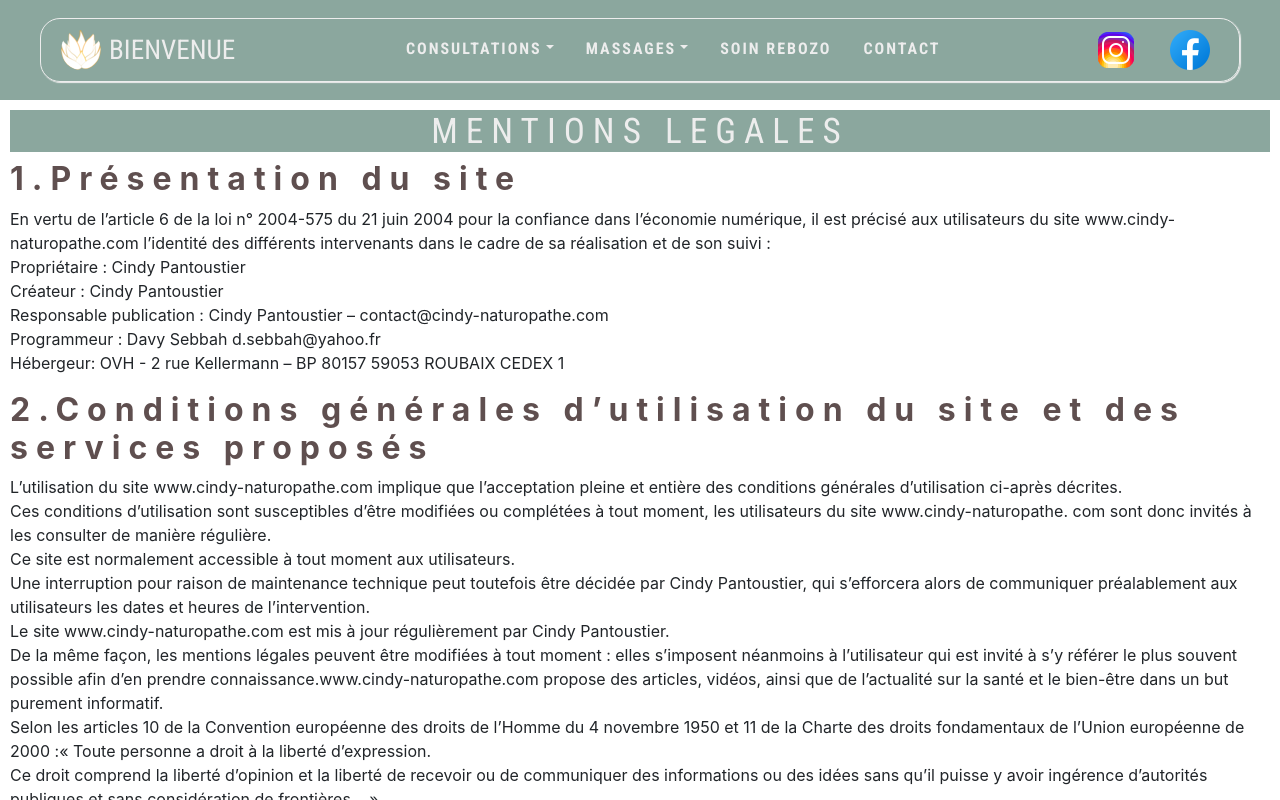
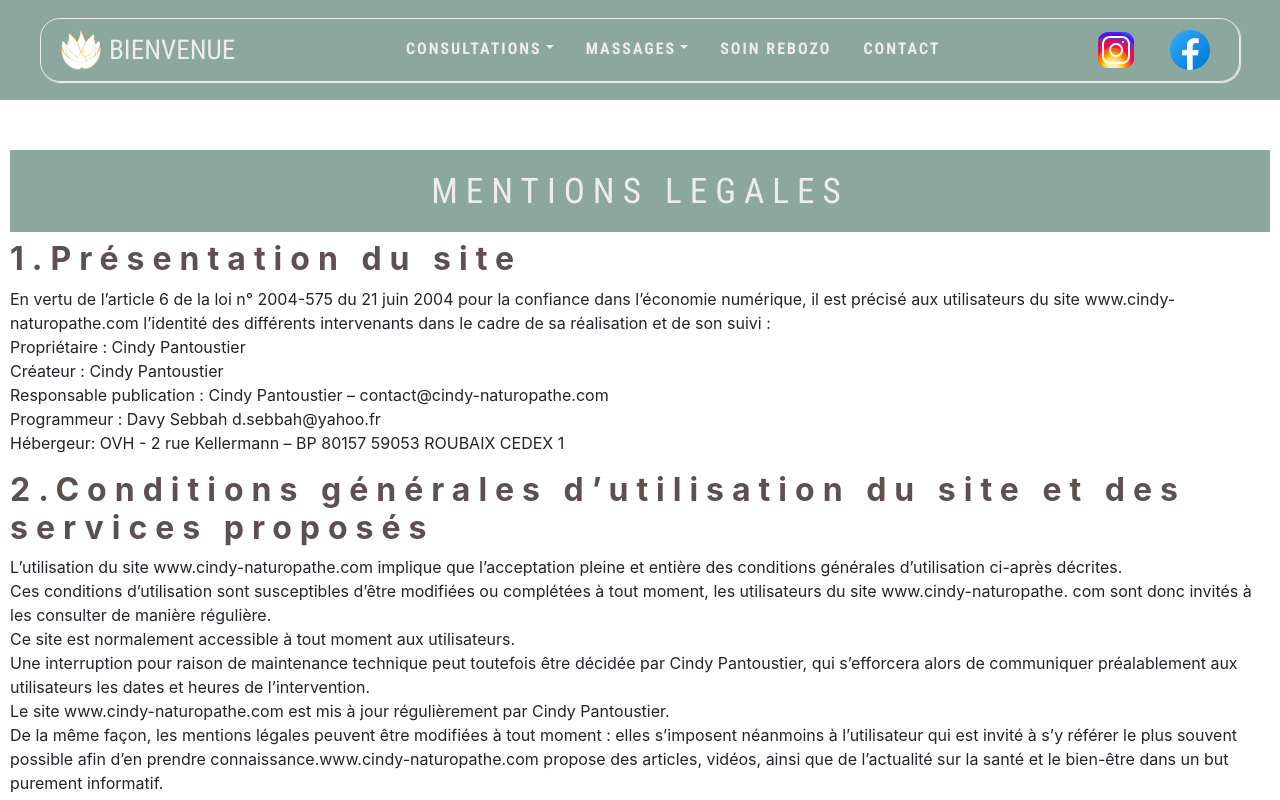
Before and after one commit to DavyHaYehoudi/CindyWebsite, a React (Create React App) app: page /mentions_legales in a window 1280 px wide. Shown: the top 800 px of the page. Built offline with nearby package versions, Linux system fonts and the light colour scheme.

Commit message:
ancres mentions légales + autofocus formulaire contact

```diff
--- a/src/Layout/Footer.js
+++ b/src/Layout/Footer.js
@@ -1,7 +1,7 @@
 import React from "react";
 import logo from "../medias/icons/logo.png";
 import ContactButton from "../components/ContactButton";
-import { Link, useLocation } from "react-router-dom";
+import { useLocation } from "react-router-dom";
 import { HashLink } from "react-router-hash-link";
 
 const Footer = () => {
@@ -39,7 +39,7 @@ const Footer = () => {
       <div className="sub-footer2">
         <p>
           {" "}
-          <Link to="/mentions_legales#presentation">Mentions légales</Link>{" "}
+          <HashLink to="/mentions_legales#mleg">Mentions légales</HashLink>{" "}
         </p>
       </div>
     </div>
--- a/src/pages/Contact.js
+++ b/src/pages/Contact.js
@@ -1,4 +1,4 @@
-import React, { useRef, useState } from "react";
+import React, { useEffect, useRef, useState } from "react";
 import Headband from "../components/Headband";
 import { FontAwesomeIcon } from "@fortawesome/react-fontawesome";
 import { faMobileScreen } from "@fortawesome/free-solid-svg-icons";
@@ -30,6 +30,13 @@ const Contact = () => {
         }
       );
   };
+  // L autofocus ne fonctionne pas toujours au chargement de la page
+  useEffect(() => {
+    setTimeout(() => {
+      document.getElementById('nom').focus();
+    }, 0);
+  }, []);
+
 
   return (
     <div>
--- a/src/pages/MentionsLegales.js
+++ b/src/pages/MentionsLegales.js
@@ -1,16 +1,10 @@
-import React, { useEffect, useRef } from "react";
+import React from "react";
 
 const MentionsLegales = () => {
-  const presentationRef = useRef(null);
 
-  useEffect(() => {
-    if (window.location.hash === "#presentation") {
-      presentationRef.current.scrollIntoView({ behavior: "smooth" });
-    }
-  }, []);
   return (
-    <div className="pageML">
-      <h1 ref={presentationRef} >MENTIONS LEGALES</h1>
+    <div className="pageML" id="mleg">
+      <h1>MENTIONS LEGALES</h1>
       <h2>1.Présentation du site</h2>
       <p>
         En vertu de l’article 6 de la loi n° 2004-575 du 21 juin 2004 pour la
--- a/src/styles/mentionsLegales.css
+++ b/src/styles/mentionsLegales.css
@@ -1,6 +1,6 @@
 .pageML {
     padding: 10px;
-    margin-top: 100px;
+    padding-top: 150px;
   }
   .pageML h1 {
     color: var(--five-color);
@@ -8,6 +8,7 @@
     font-size: 3rem;
     text-align: center;
     font-family: var(--sec-font);
+    padding: var(--paddingBlock);
   }
   .pageML h2 {
     color: var(--four-color);
```
